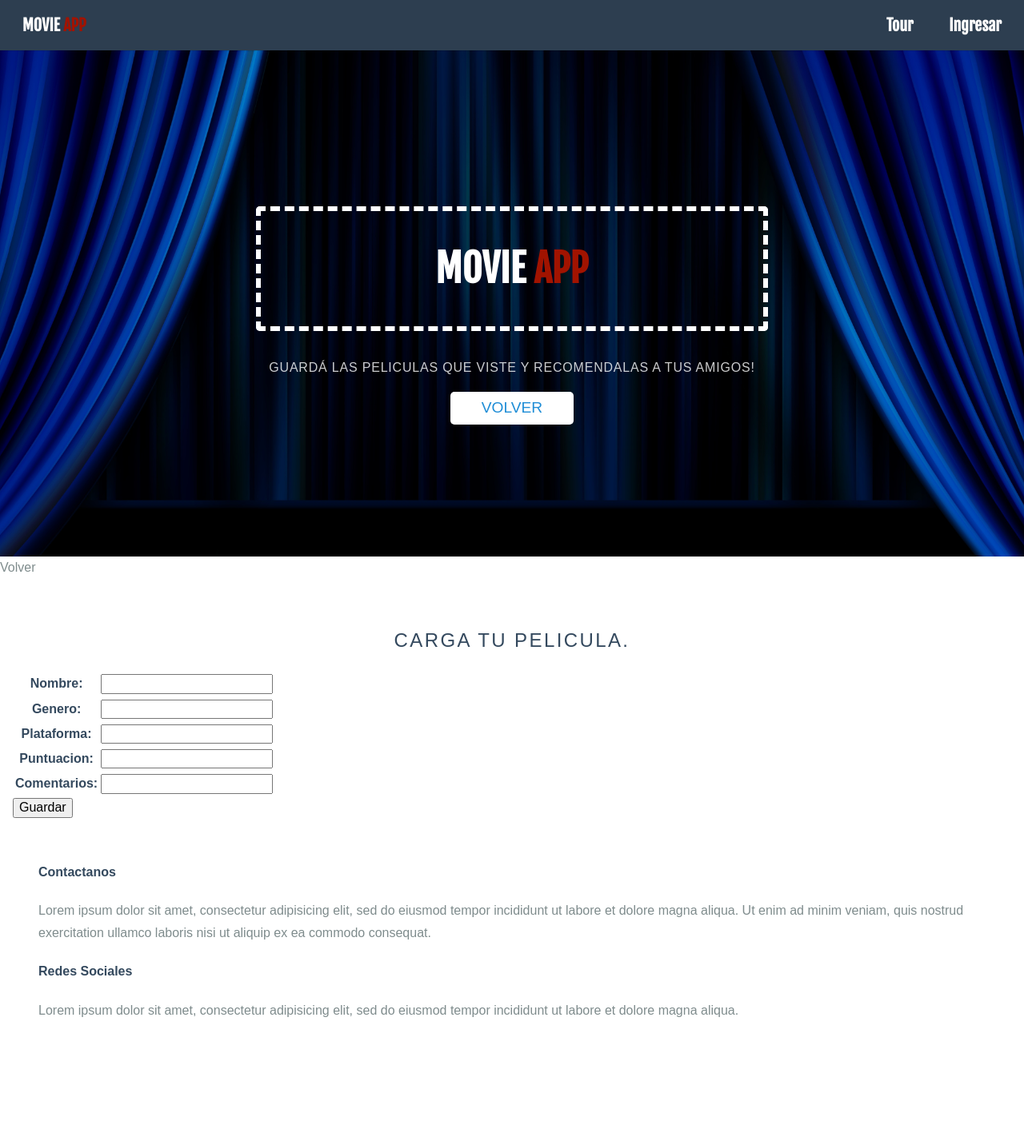
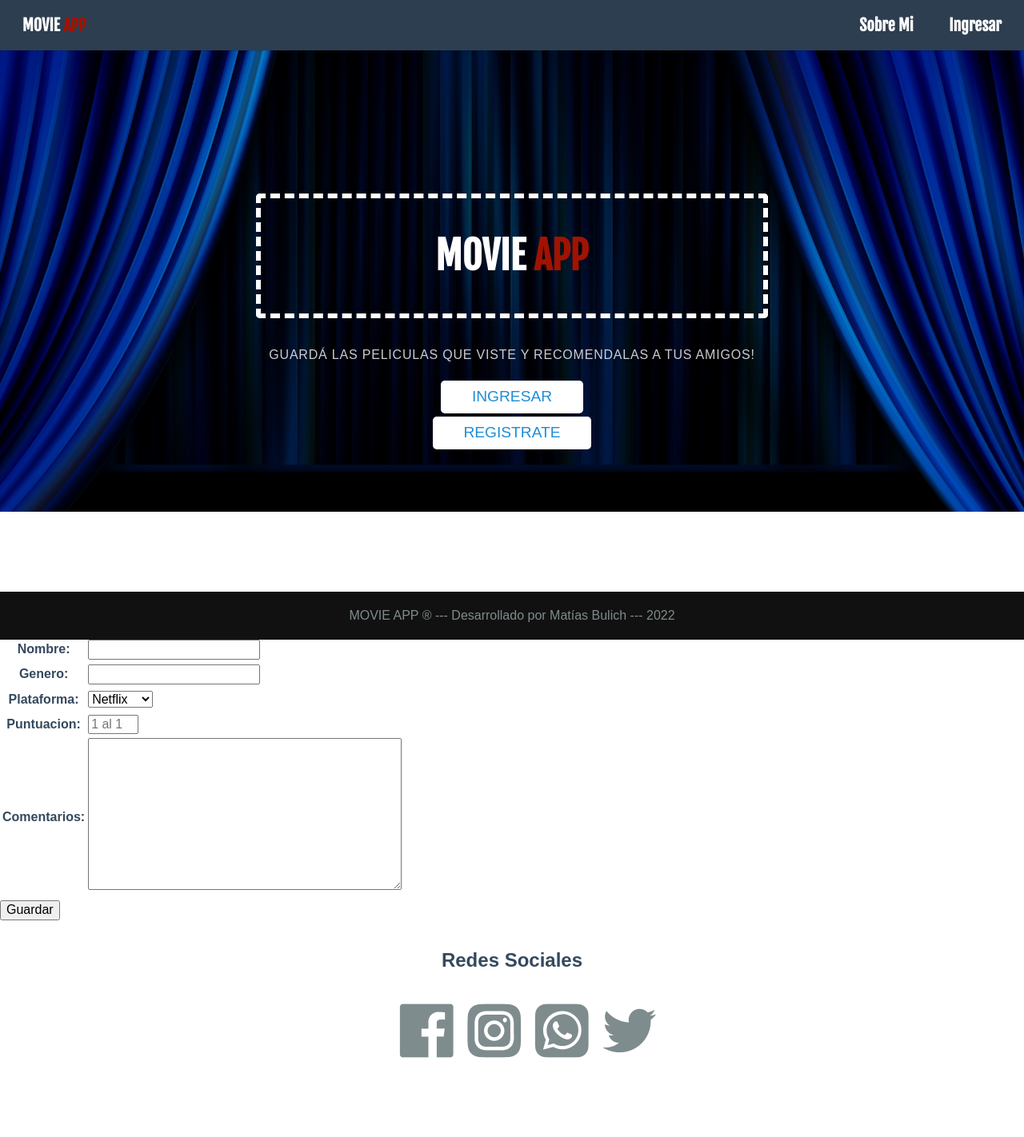
Before and after one commit to matibulich/proyecto_final_django, a Django app: page /movie_app/peliculas in a window 1280 px wide. Shown: the whole page at 80% size. Before the commit the page ends 1272 px from the top, so only its background shows below. Run offline with Django 4.2, Linux system fonts and the light colour scheme; some libraries are stand-ins or nearby versions.

Commit message:
segunda version

```diff
--- a/movie_project/movie_app/admin.py
+++ b/movie_project/movie_app/admin.py
@@ -1,8 +1,8 @@
 from django.contrib import admin
-from .models import Serie, Usuario, Pelicula
+from  .models import *
 
 
 # Register your models here.
-admin.site.register(Usuario)
+
 admin.site.register(Pelicula)
 admin.site.register(Serie)
--- a/movie_project/movie_app/forms.py
+++ b/movie_project/movie_app/forms.py
@@ -1,18 +1,52 @@
 from django import forms
+from django.contrib.auth.forms import UserCreationForm
+from django.contrib.auth.models import User
 
 
 class Carga_peliculas(forms.Form):
 
+    plataforma_opc =(
+        ("netf","Netflix"),
+        ("amz","Amazon"),
+        ("hbo","HBO"),
+        ("dsny","Disney"),
+        ("appl","Apple"),
+        ("cine","Cine"),
+
+    )
+
+
     nombre = forms.CharField(max_length=30)
     genero = forms.CharField(max_length=30)
-    plataforma = forms.CharField(max_length=30)
-    puntuacion = forms.IntegerField()
-    comentarios= forms.CharField(max_length=300)
+    plataforma = forms.ChoiceField(choices=plataforma_opc)
+    puntuacion = forms.IntegerField(widget=forms.NumberInput(attrs={'placeholder': '1 al 10'}), max_value=10, min_value=1)
+    comentarios= forms.CharField(widget=forms.Textarea)
+
+
+
+
+
+
 
 class Carga_series(forms.Form):
 
     nombre = forms.CharField(max_length=30)
     genero = forms.CharField(max_length=30)
     plataforma = forms.CharField(max_length=30)
-    puntuacion = forms.IntegerField()
-    comentarios= forms.CharField(max_length=300)
+    puntuacion = forms.IntegerField(widget=forms.NumberInput(attrs={'placeholder': '1 al 10'}), max_value=10, min_value=1)
+    comentarios= forms.CharField(widget=forms.Textarea)
+
+
+class Usuario_registro(UserCreationForm):
+
+    password1 = forms.CharField(label= 'Contraseña', widget= forms.PasswordInput)
+    password2 = forms.CharField(label= 'Repite la contraseña', widget=forms.PasswordInput)
+    email = forms.EmailField()
+    last_name: forms.CharField()
+    first_name: forms.CharField()
+
+    class Meta:
+        model = User
+        fields = ['username',  'password1', 'password2','email', 'last_name', 'first_name']
+        labels = {'username': 'Usuario', 'email':'Correo','last_name': 'Apellido', 'first_name':'Nombre'}
+        help_texts= {k:"" for k in fields}
--- a/movie_project/movie_app/models.py
+++ b/movie_project/movie_app/models.py
@@ -1,4 +1,5 @@
 from django.db import models
+from django.contrib.auth.models import User
 
 # Create your models here.
 class Pelicula(models.Model):
@@ -14,8 +15,3 @@
     plataforma= models.CharField(max_length=30)
     puntuacion=models.IntegerField()
     comentarios=models.CharField(max_length=300)
-
-class Usuario(models.Model):
-    nombre= models.CharField(max_length=30)
-    email= models.EmailField(max_length=30)
-    password= models.CharField(max_length=10)
--- a/movie_project/movie_app/static/movie_app/css/styles.css
+++ b/movie_project/movie_app/static/movie_app/css/styles.css
@@ -12,11 +12,16 @@
     scroll-behavior: smooth;
 }
 
+/*
+ESTILOS PROPIOS
+ */
+.portal{display: flex; flex-direction: row; flex-wrap: wrap; justify-content:  center; }
+.botones_inicio {display: flex; flex-wrap: wrap; align-content: center; flex-direction: column; align-items: center;}
+.redes_sociales{display: flex ; justify-content: center; flex-wrap: wrap; flex-direction: row;}
+.items_portal { color: rgb(161, 19, 0); text-decoration: none; font-family: 'Fjalla One', sans-serif; font-size: 2rem; margin:5px;
+                border: solid rgb(161, 19, 0);padding: 7px; border-radius: 5px; box-shadow: 2px 3px 8px black;}
+                .items_portal:hover {background-color: rgba(161, 19, 0, 0.356);}
 
-/*
- * -- BASE STYLES --
- * Most of these are inherited from Base, but I want to change a few.
- */
 body {
     line-height: 1.7em;
     color: #7f8c8d;
@@ -44,7 +49,7 @@
 FORMULARIOS
  */
 
-.formularios_peliculas_series {background-color: #34495e;}
+
 
 
 
@@ -53,7 +58,7 @@
 }
 
 .l-box-lrg {
-    padding: 2em;
+    padding: 1em;
     border-bottom: 1px solid rgba(0,0,0,0.1);
 }
 
@@ -90,6 +95,7 @@
     color: white;
     padding: 0.5em 2em;
     border-radius: 5px;
+    margin:2px
 }
 
 a.pure-button-primary {
@@ -159,10 +165,10 @@
     overflow: hidden;
 
     width: 100%;
-    height: 88%;
+    height: 80%;
     top: 0;
     left: 0;
-    position: fixed !important;
+    position: absolute !important;
 }
 
 .splash {
@@ -248,7 +254,7 @@
 /* This is the class used for the footer */
 .footer {
     background: #111;
-    position: fixed;
+    position: sticky;
     bottom: 0;
     width: 100%;
 }
--- a/movie_project/movie_app/templates/movie_app/base.html
+++ b/movie_project/movie_app/templates/movie_app/base.html
@@ -6,8 +6,10 @@
 
     <meta charset="utf-8">
     <meta name="viewport" content="width=device-width, initial-scale=1.0">
-    <meta name="description" content="A layout example that shows off a responsive product landing page.">
-    <title>Movie App</title>
+    <meta name="description" content="Con MovieApp podés guardar las series y peliculas que viste para recomendarlas.">
+    <title>Movie App- Carga tus series y peliculas favoritas.</title>
+    <!--Iconos  -->
+    <link rel="stylesheet" href="https://unicons.iconscout.com/release/v4.0.0/css/line.css">
     <!--Fuentes de Google   -->
     <link rel="preconnect" href="https://fonts.googleapis.com">
     <link rel="preconnect" href="https://fonts.gstatic.com" crossorigin>
@@ -30,8 +32,8 @@
 
         <ul class="pure-menu-list">
 
-            <li class="pure-menu-item"><a href="#" class="pure-menu-link">Tour</a></li>
-            <li class="pure-menu-item"><a href="#" class="pure-menu-link">Ingresar</a></li>
+            <li class="pure-menu-item"><a href="#" class="pure-menu-link">Sobre Mi</a></li>
+            <li class="pure-menu-item"><a  href= "{% url 'login' %}" class="pure-menu-link">Ingresar</a></li>
         </ul>
     </div>
 </div>
@@ -42,44 +44,48 @@
         <p class="splash-subhead">
            Guardá las peliculas que viste y recomendalas a tus amigos!
         </p>
-        <p>
-            <a href="{% url 'formulario_inicio' %}" class="pure-button pure-button-primary"> {% block registro %}Registrate {% endblock %} </a>
+        {% block botones_inicio %}
+        <div class="botones_inicio">
+            <a href= "{% url 'login' %}"  class="pure-button pure-button-primary">  Ingresar  </a>
+            <a href= "{% url 'registro' %}"  class="pure-button pure-button-primary">Registrate</a>
+        </div>
 
-        </p>
+    {% endblock %}
     </div>
 </div>
 
 <div class="content-wrapper">
     {% block contenidoQueCambia %}
 
+
+
+
     {% endblock %}
+
+            <div class="l-box-lrg pure-u-1 pure-u-md-3-5">
+
+
+
+                <h2 style="text-align: center">Redes Sociales</h2>
+
+                <div class="redes_sociales">
+               <ul>
+                    <i style="font-size: 5em;" class="uil uil-facebook" ></i>
+                    <i style="font-size: 5em;" class="uil uil-instagram-alt"></i>
+                    <i style="font-size: 5em;" class="uil uil-whatsapp-alt"></i>
+                    <i style="font-size: 5em;" class="uil uil-twitter"></i>
+
+                </ul>
+            </div>
+            </div>
 
 
 
 
-            <div class="l-box-lrg pure-u-1 pure-u-md-3-5">
-                <h4>Contactanos</h4>
-                <p>
-                    Lorem ipsum dolor sit amet, consectetur adipisicing elit, sed do eiusmod
-                    tempor incididunt ut labore et dolore magna aliqua. Ut enim ad minim veniam,
-                    quis nostrud exercitation ullamco laboris nisi ut aliquip ex ea commodo
-                    consequat.
-                </p>
-
-                <h4>Redes Sociales</h4>
-                <p>
-                    Lorem ipsum dolor sit amet, consectetur adipisicing elit, sed do eiusmod
-                    tempor incididunt ut labore et dolore magna aliqua.
-                </p>
-            </div>
-        </div>
-
-    </div>
-
     <div class="footer l-box is-center">
       MOVIE APP ® --- Desarrollado por Matías Bulich --- 2022
     </div>
-
+</div>
 </div>
 
 </body>
--- a/movie_project/movie_app/templates/movie_app/peliculas.html
+++ b/movie_project/movie_app/templates/movie_app/peliculas.html
@@ -3,9 +3,8 @@
 {% load static %}
 
 {% block contenidoQueCambia %}
-{% block registro %} Volver {% endblock %}
 
-<div class="content">
+
     <h2 class="content-head is-center" >Carga tu pelicula.</h2>
 
     {% if miFormulario.errors %}
--- a/movie_project/movie_app/urls.py
+++ b/movie_project/movie_app/urls.py
@@ -9,11 +9,11 @@
 
 urlpatterns = [
     path('', views.inicio, name='inicio'),
-    path('formulario_inicio', views.formulario_inicio, name='formulario_inicio'),
-    path('registrado', views.yaregistrado, name='yaregistrado'),
     path('portal', views.portal, name='portal'),
     path('peliculas', views.peliculas, name='peliculas'),
     path('series', views.series, name='series'),
+    path('login', views.login_request, name='login'),
+    path('registro', views.registro, name='registro'),
 
 
 
--- a/movie_project/movie_app/views.py
+++ b/movie_project/movie_app/views.py
@@ -1,18 +1,13 @@
 from django.shortcuts import render
 
-from movie_app.models import Pelicula, Usuario, Serie
-from movie_app.forms import Carga_peliculas, Carga_series
+from movie_app.models import Pelicula, Serie
+from movie_app.forms import Carga_peliculas, Carga_series, Usuario_registro
+from django.contrib.auth.forms import AuthenticationForm,  UserCreationForm
+from django.contrib.auth import login, logout, authenticate
 
-
-
-
-# Create your views here.
 
 def inicio(request):
       return render(request, "movie_app/inicio.html")
-
-def yaregistrado(request):
-      return render(request, "movie_app/yaregistrado.html")
 
 
 def portal(request):
@@ -20,14 +15,6 @@
       return render(request, "movie_app/portal.html")
 
 
-def formulario_inicio(request):
-      if request.method == 'POST':
-
-            usuario= Usuario (request.POST['nombre'], request.POST['email'], request.POST['password'])
-            usuario.save()
-            return render(request, "movie_app/formulario_inicio.html")
-
-      return render(request, "movie_app/formulario_inicio.html")
 
 #FORMULARIO PELICULAS
 def peliculas(request):
@@ -38,16 +25,15 @@
 
 
 
-            if miFormulario.is_valid:
+            if miFormulario.is_valid():
 
                   informacion = miFormulario.cleaned_data
-
 
                   pelicula = Pelicula (nombre=informacion['nombre'], genero=informacion['genero'], plataforma=informacion['plataforma'], puntuacion=informacion['puntuacion'], comentarios=informacion['comentarios'])
 
                   pelicula.save()
 
-                  return render(request, "movie_app/peliculas.html") #Vuelvo al inicio o a donde quieran
+                  return render(request, "movie_app/portal.html") #Vuelvo al inicio o a donde quieran
 
       else:
 
@@ -65,7 +51,7 @@
             miFormulario1 = Carga_series(request.POST)
 
 
-            if miFormulario1.is_valid:   #Si pasó la validación de Django
+            if miFormulario1.is_valid():   #Si pasó la validación de Django
 
                   informacion = miFormulario1.cleaned_data
 
@@ -73,10 +59,60 @@
 
                   serie.save()
 
-                  return render(request, "movie_app/series.html") #Vuelvo al inicio o a donde quieran
+                  return render(request, "movie_app/portal.html") #Vuelvo al inicio o a donde quieran
 
       else:
 
             miFormulario1= Carga_series() #Formulario vacio para construir el html
 
       return render(request, "movie_app/series.html", {"miFormulario1":miFormulario1})
+
+
+ #FORMULARIO LOGIN
+
+
+def login_request(request):
+      if request.method == 'POST':
+            form = AuthenticationForm(request, data = request.POST)
+            if form.is_valid():
+
+                  usuario = form.cleaned_data.get('username')
+                  password = form.cleaned_data.get('password')
+
+
+
+                  user = authenticate(username = usuario , password = password)
+
+
+
+                  if user is not None:
+                        login(request, user)
+
+                        return render (request, "movie_app/portal.html", )
+                  else:
+
+                        return render (request, "movie_app/inicio.html", {"mensaje":"Error en los datos"})
+            else:
+                        return render(request, "movie_app/inicio.html", {"mensaje":"Contraseña o Usuario incorrecto, Intente de nuevo"})
+
+      form = AuthenticationForm()
+      return render(request, "movie_app/login.html", {'form': form} )
+
+ #FORMULARIO LOGIN
+def registro(request):
+
+      if request.method == "POST":
+
+            form = Usuario_registro(request.POST)
+
+            if form.is_valid():
+                  username = form.cleaned_data['username']
+
+                  form.save()
+
+                  return render(request, "movie_app/login.html", {"mensaje": "usuario creado"})
+
+      else:
+            form = Usuario_registro()
+
+      return render(request, "movie_app/registro.html", {"form": form})
```
Also changed, not shown: movie_project/movie_app/static/movie_app/index.html (+1 -24 lines), movie_project/movie_app/templates/movie_app/formulario_inicio.html (deleted, +0 -32 lines), movie_project/movie_app/templates/movie_app/inicio.html (+8 -0 lines), movie_project/movie_app/templates/movie_app/login.html (added, +38 -0 lines), movie_project/movie_app/templates/movie_app/portal.html (+12 -8 lines), movie_project/movie_app/templates/movie_app/registro.html (added, +31 -0 lines), movie_project/movie_app/templates/movie_app/yaregistrado.html (deleted, +0 -17 lines), movie_project/db.sqlite3.
